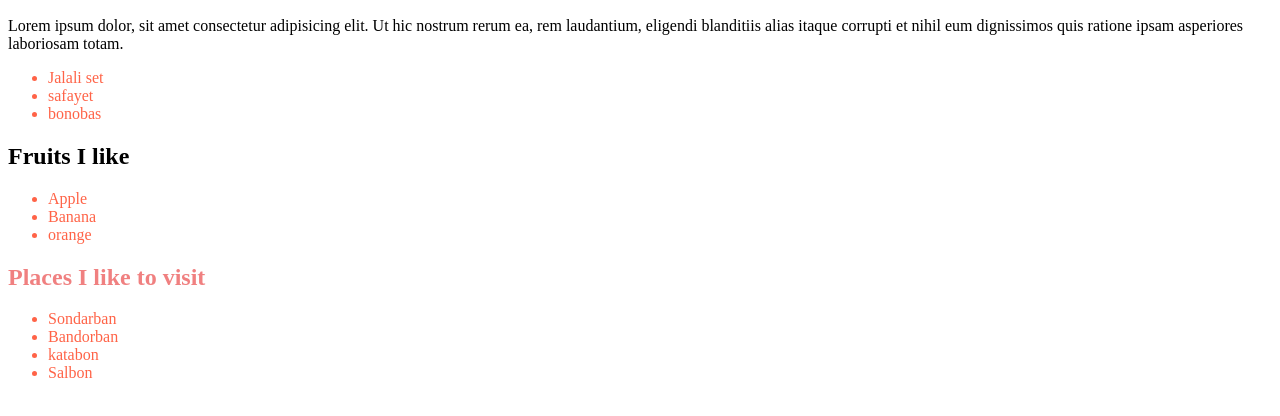
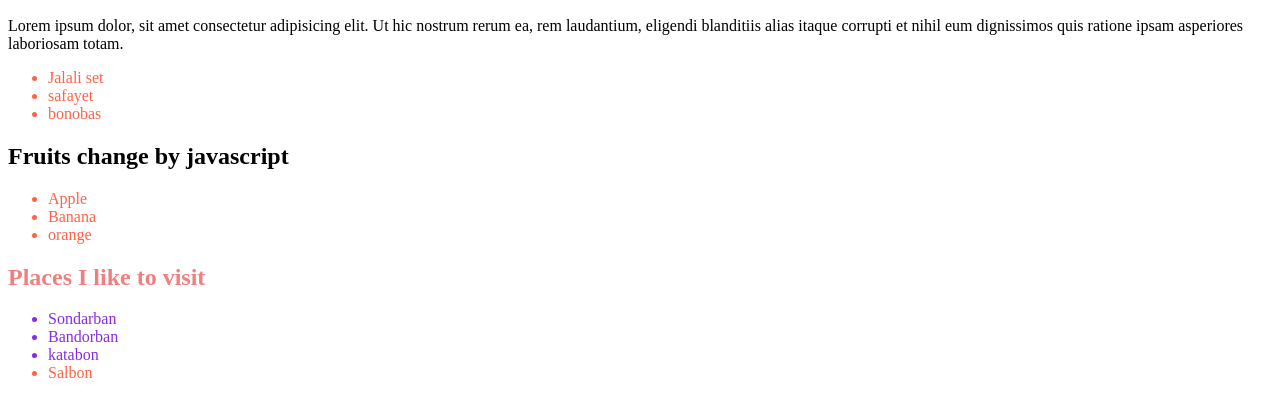
Before and after one commit to Idba1/Tour-of-dom, a plain HTML site: page index.html in a window 1280 px wide. Shown: the part 110-526 px from the top of the page. Drawn offline with Linux system fonts and the light colour scheme.

Commit message:
get elements by class

```diff
--- a/index.html
+++ b/index.html
@@ -13,8 +13,8 @@
         #fruits-tittle{
             color: black;
         }
-        #places-tittle{
-
+        .important-places{
+            color: blueviolet;
         }
     </style>
 </head>
@@ -46,9 +46,9 @@
         <section>
             <h1 id="places-tittle">Places I like to visit</h1>
             <ul>
-                <li>Sondarban</li>
-                <li>Bandorban</li>
-                <li>katabon</li>
+                <li class="important-places">Sondarban</li>
+                <li class="important-places">Bandorban</li>
+                <li class="important-places">katabon</li>
                 <li>Salbon</li>
             </ul>
         </section>
@@ -57,14 +57,23 @@
     <script>
         const liCollection = document.getElementsByTagName("li");
         for(const item of liCollection){
-            console.log(item.innerText);
+            // console.log(item.innerText);
         }
 
         const allHeading = document.getElementsByTagName("h1");
         for (const h1 of allHeading){
-            console.log(h1.innerText);
+            // console.log(h1.innerText);
         }
-        console.log("adding js inside the html file");
+        // console.log("adding js inside the html file");
+
+        const fruitsTittle = document.getElementById("fruits-tittle");
+        fruitsTittle.innerText = "Fruits change by javascript";
+
+        const Places = document.getElementsByClassName("important-places");
+        console.log(Places);
+        for (const Place of Places){
+            console.log(Place.innerText);
+        }
     </script>
 </body>
 
```
